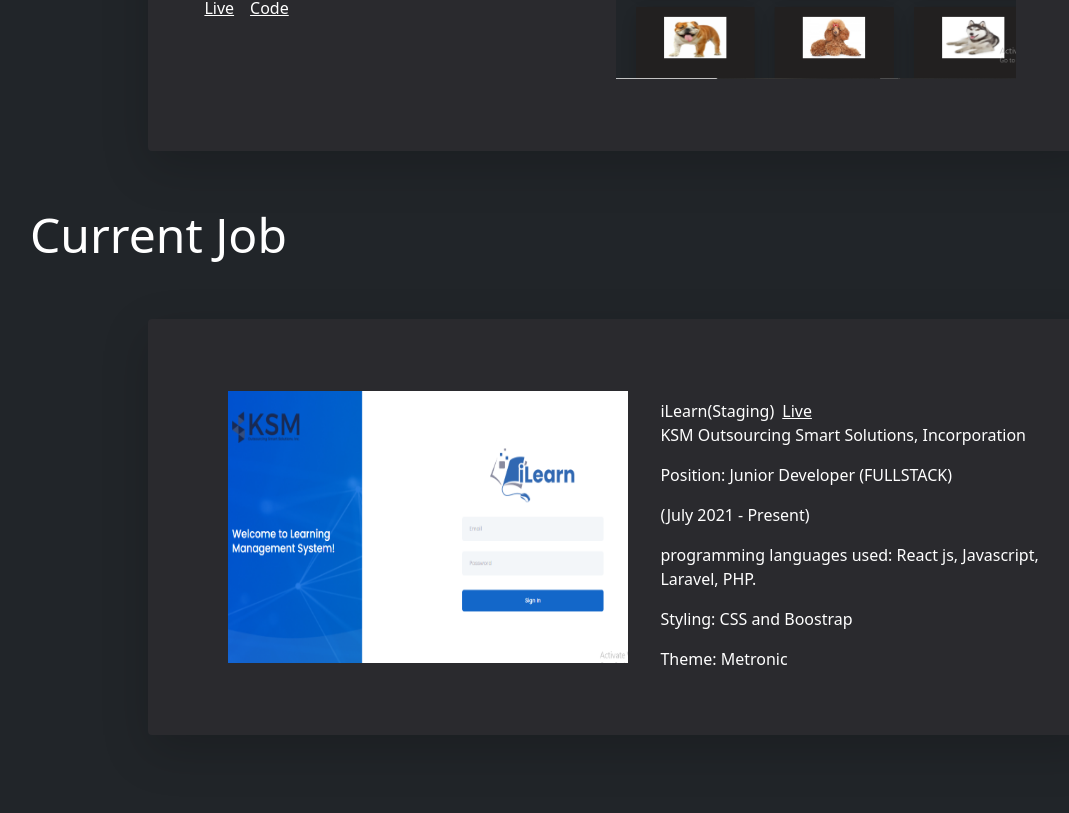
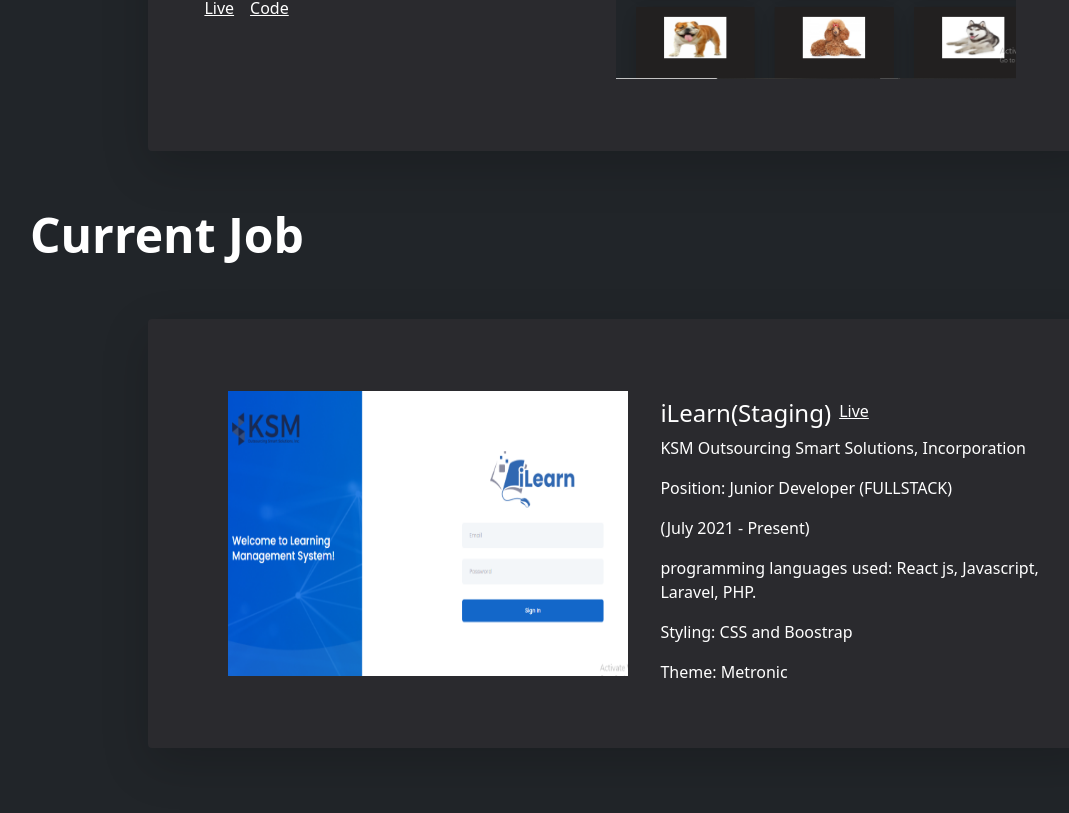
Before and after one commit to kliffordme/ford-developer, a React (Create React App) app: page / in a window 1280 px wide. Shown: the part 1767-2580 px from the top of the page, without its empty margins (18-1087 px from the left). Built offline with nearby package versions, Linux system fonts and the light colour scheme.

Commit message:
set title bold

```diff
--- a/src/components/Projects.js
+++ b/src/components/Projects.js
@@ -45,9 +45,9 @@
                 </a>
                 <div id="projectDetails" className=''>
                     <div className=' d-flex justify-content-start'>
-                        <div id='projectName'>
+                        <h4>
                         iLearn(Staging)
-                        </div>
+                        </h4>
                         <a href='https://stage.ilearn-ksmhub.com/admin/login' target="_blank" className=' text-white mx-2'>Live</a>
                     </div>
                     <div id='details'>
--- a/src/index.css
+++ b/src/index.css
@@ -23,6 +23,7 @@
 
 #title{
   font-size: 2rem;
+  font-weight: bold;
 }
 
 #projectImage{
```
